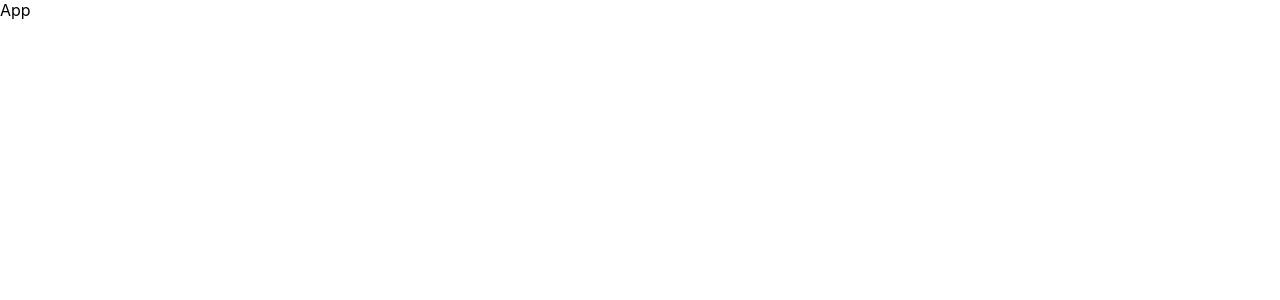
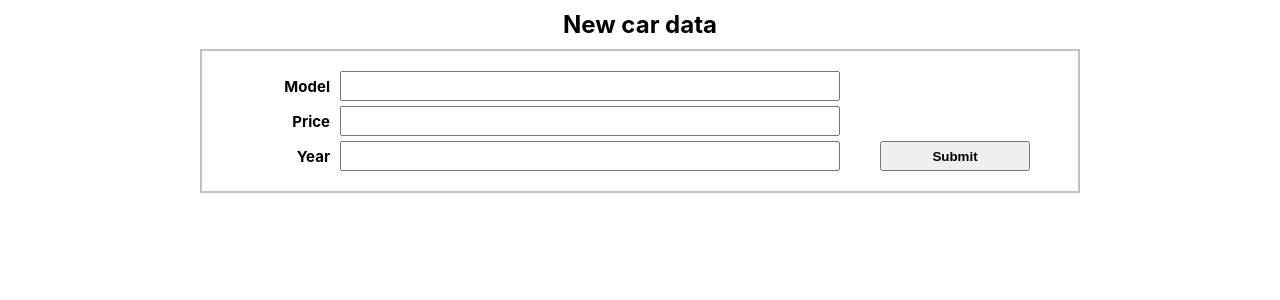
Before and after one commit to yuraoliynik/incubator-june-2021-react, a React (Create React App) app: page / in a window 1280 px wide. Shown: the top 300 px of the page. Built offline with nearby package versions, Linux system fonts and the light colour scheme.

Commit message:
completed lesson4-homework

```diff
--- /dev/null
+++ b/src/App.css
@@ -0,0 +1,5 @@
+* {
+    padding: 0;
+    margin: 0;
+    box-sizing: border-box;
+}
--- a/src/App.js
+++ b/src/App.js
@@ -1,7 +1,25 @@
+import {useState} from "react";
+import {CarAddForm} from "./components/carAddForm/carAddForm";
+import {Cars} from "./components/cars/Cars";
+import './App.css';
+
 export default function App() {
-  return (
-    <div>
-      App
-    </div>
-  );
+
+    const [checkSave, setCheckSave] = useState(null);
+
+    const checkDataSave = (json) => {
+        setCheckSave(json);
+    };
+
+    return (
+        <div>
+            <CarAddForm checkDataSave={checkDataSave}/>
+
+            <div>
+                {
+                    checkSave && <Cars checkSave={checkSave}/>
+                }
+            </div>
+        </div>
+    );
 }
--- /dev/null
+++ b/src/components/car/Car.css
@@ -0,0 +1,16 @@
+.car {
+    display: flex;
+    font-size: 14px;
+    padding: 2px 10px;
+    border-bottom: 1px solid silver;
+    justify-content: center;
+}
+
+.car > h3 {
+    font-size: 14px;
+}
+
+.car > * {
+    margin-right: 15px;
+    min-width: 220px;
+}
--- /dev/null
+++ b/src/components/car/Car.js
@@ -0,0 +1,12 @@
+import './Car.css';
+
+export function Car({item}) {
+    return (
+        <div className={'car'}>
+            <h3>Car id: {item.id}</h3>
+            <p>Model: {item.model}</p>
+            <p>Price: {item.price}</p>
+            <p>Year: {item.year}</p>
+        </div>
+    )
+}
--- /dev/null
+++ b/src/components/carAddForm/carAddForm.css
@@ -0,0 +1,53 @@
+.form-wrap {
+    padding: 0 200px;
+}
+
+h2 {
+    text-align: center;
+    padding: 10px;
+    min-width: 806px;
+}
+
+.form {
+    display: flex;
+    justify-content: center;
+    border: 2px solid silver;
+    padding: 20px 0;
+    min-width: 806px;
+}
+
+.input-wrap :last-child {
+    margin-bottom: 0;
+    margin-right: 20px;
+}
+
+.input {
+    display: flex;
+    margin-bottom: 5px;
+    align-items: center;
+}
+
+.input > p {
+    min-width: 80px;
+    font-size: 15px;
+    font-weight: bold;
+    margin-right: 10px;
+    text-align: right;
+}
+
+.input > input {
+    min-width: 500px;
+    min-height: 30px;
+    font-size: 17px;
+}
+.button {
+    display: flex;
+    flex-flow: column;
+    justify-content: flex-end;
+}
+
+.button > input {
+    min-width: 150px;
+    min-height: 30px;
+    font-weight: bold;
+}
--- /dev/null
+++ b/src/components/carAddForm/carAddForm.js
@@ -0,0 +1,99 @@
+import {useState} from "react";
+import {seveCar} from '../../services/car.service';
+import './carAddForm.css';
+
+export function CarAddForm({checkDataSave}) {
+
+    // const [model, setModel] = useState('');
+    // const [price, setPrice] = useState('');
+    // const [year, setYear] = useState('');
+    //
+    // const onChangeModel = (event) => {
+    //     if (event.target.value.length <= 20) {
+    //         setModel(event.target.value);
+    //     }
+    // }
+    //
+    // const onChangePrice = (event) => {
+    //     if (event.target.value >= 0) {
+    //         setPrice(event.target.value);
+    //     }
+    // }
+    //
+    // const onChangeYear = (event) => {
+    //     if (event.target.value >= 0 && event.target.value.length <= 4) {
+    //         setYear(event.target.value);
+    //     }
+    // }
+
+    const [formState, setFormState] = useState({model: '', price: '', year: ''});
+
+    const onChangeInput = (event) => {
+        if (
+            (event.target.name === 'model' && event.target.value.length <= 20) ||
+            (event.target.name === 'price' && event.target.value >= 0) ||
+            (event.target.name === 'year' && event.target.value >= 0 && event.target.value.length <= 4)
+        ) {
+            setFormState({...formState, [event.target.name]: event.target.value});
+        }
+    }
+
+
+    const saveFormData = (event) => {
+        event.preventDefault();
+
+        // if (event.target.year.value < 1991 || event.target.year.value > 2021) {
+        //     setYear('year should be between 1991 and 2021');
+        // } else {
+        //     const car = {
+        //         model: model,
+        //         price: price,
+        //         year: year
+        //     }
+        //
+        //     seveCar(car);
+        // }
+
+        if (formState.year < 1991 || formState.year > 2021) {
+            setFormState({...formState, year: 'year should be between 1991 and 2021'});
+        } else {
+            seveCar(formState).then((json) => {
+                console.log(json);
+
+                checkDataSave(json);
+            });
+
+        }
+    }
+
+    return (
+        <div>
+            <div className={'form-wrap'}>
+                <h2>New car data</h2>
+                <form onSubmit={saveFormData} className={'form'}>
+                    <div className={'input-wrap'}>
+                        <div className={'input'}>
+                            <p>Model</p>
+                            <input type={'text'} name={'model'} value={formState.model} onChange={onChangeInput}/>
+                        </div>
+
+                        <div className={'input'}>
+                            <p>Price</p>
+                            <input type={'text'} name={'price'} value={formState.price} onChange={onChangeInput}/>
+                        </div>
+
+                        <div className={'input'}>
+                            <p>Year</p>
+                            <input type={'text'} name={'year'} value={formState.year} onChange={onChangeInput}/>
+                        </div>
+                    </div>
+
+                    <div className={'button'}>
+                        <input type="submit"/>
+                    </div>
+                </form>
+
+            </div>
+        </div>
+    );
+}
--- /dev/null
+++ b/src/components/cars/Cars.css
@@ -0,0 +1,7 @@
+.cars > h2 {
+    padding: 30px 0;
+}
+
+.cars > :first-of-type {
+    color: tomato;
+}
--- /dev/null
+++ b/src/components/cars/Cars.js
@@ -0,0 +1,22 @@
+import {useEffect, useState} from "react";
+import {getCars} from "../../services/car.service";
+import {Car} from "../car/Car";
+import './Cars.css';
+
+export function Cars({checkSave}) {
+
+    const [cars, setCars] = useState([]);
+
+    useEffect(() => {
+        getCars().then(value => setCars([...value.reverse()]));
+    },[checkSave]);
+
+    return (
+        <div className={'cars'}>
+            <h2>Saved cars</h2>
+            {
+                cars && cars.map(value => <Car item={value} key={value.id}/>)
+            }
+        </div>
+    );
+}
--- /dev/null
+++ b/src/services/car.service.js
@@ -0,0 +1,18 @@
+const url = 'http://192.168.1.253/api/v1/cars';
+// IP с дома 195.72.146.25
+// IP в офисе 192.168.1.253
+
+function getCars() {
+    return fetch(url).then(value => value.json());
+}
+
+function seveCar(car) {
+    return fetch(url, {
+        method: 'POST',
+        body: JSON.stringify(car),
+        headers: {'Content-type': 'application/json; charset=UTF-8'}
+    })
+        .then((response) => response.json());
+}
+
+export {getCars, seveCar};
```
Also changed, not shown: src/components/form/Form.js (deleted).
